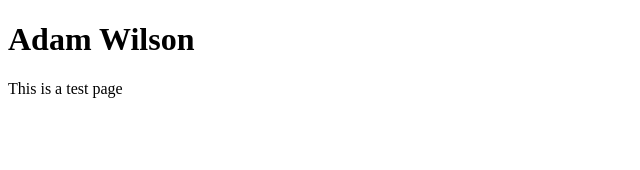
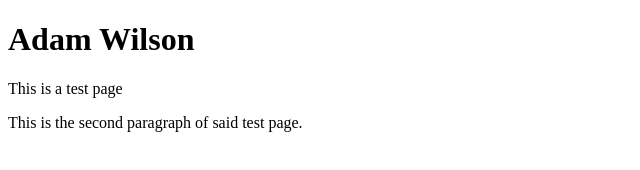
Before and after one commit to Reductant/Reductant.github.io, a plain HTML site: page index.html in a window 1280 px wide. Shown: the whole page, without its empty margins (0-640 px from the left). Drawn offline with Linux system fonts and the light colour scheme.

Commit message:
Added a compelling second paragraph.

```diff
--- a/index.html
+++ b/index.html
@@ -4,6 +4,7 @@
     <body>
         <h1>Adam Wilson</h1>
         <p>This is a test page</p>
+        <p>This is the second paragraph of said test page.</p>
 
     </body>
 
```
